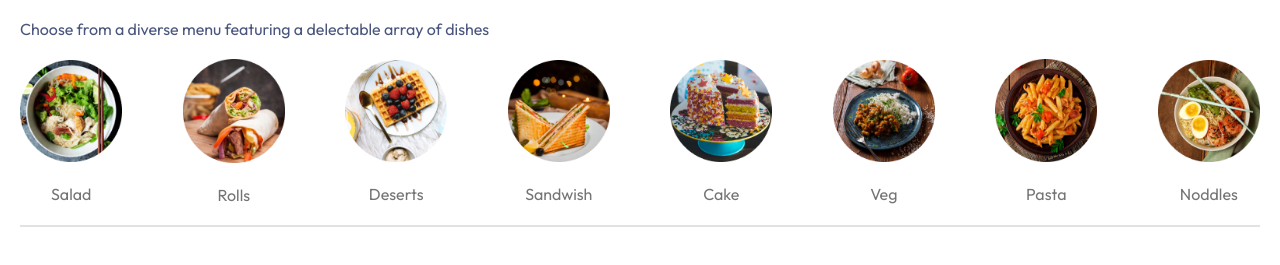
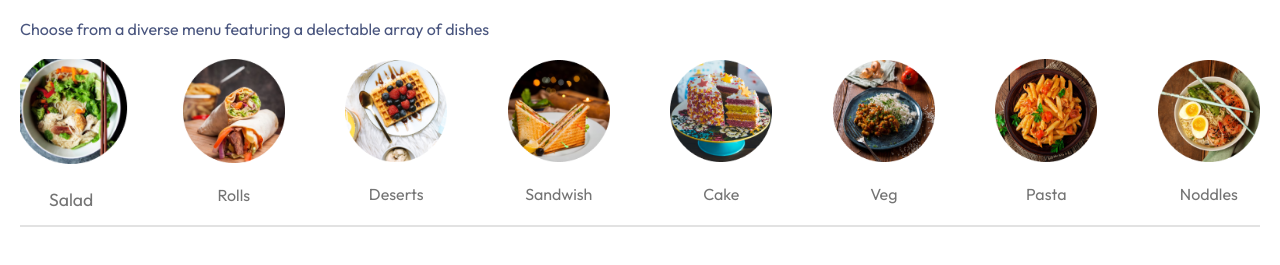
Before and after one commit to kalema1/chakulya, a React (Vite) app in the folder frontend/: page / in a window 1280 px wide. In both pictures the pointer is over the element "Salad". Shown: the part 906-1171 px from the top of the page. Built offline with nearby package versions, Linux system fonts and the light colour scheme.

Commit message:
add styles to the ExploreMenuListItem commponent
- added more styles to the component.

```diff
--- a/frontend/src/features/exploreMenu/ExploreMenuListItem.module.css
+++ b/frontend/src/features/exploreMenu/ExploreMenuListItem.module.css
@@ -1,11 +1,14 @@
 .itemContainer {
   cursor: pointer;
   padding-bottom: 2rem;
+  transition: 0.3s;
+}
+.itemContainer:hover {
+  transform: scale(1.1);
 }
 
 .img {
   width: 8vw;
-  transition: 0.3s;
 }
 
 .para {
```
